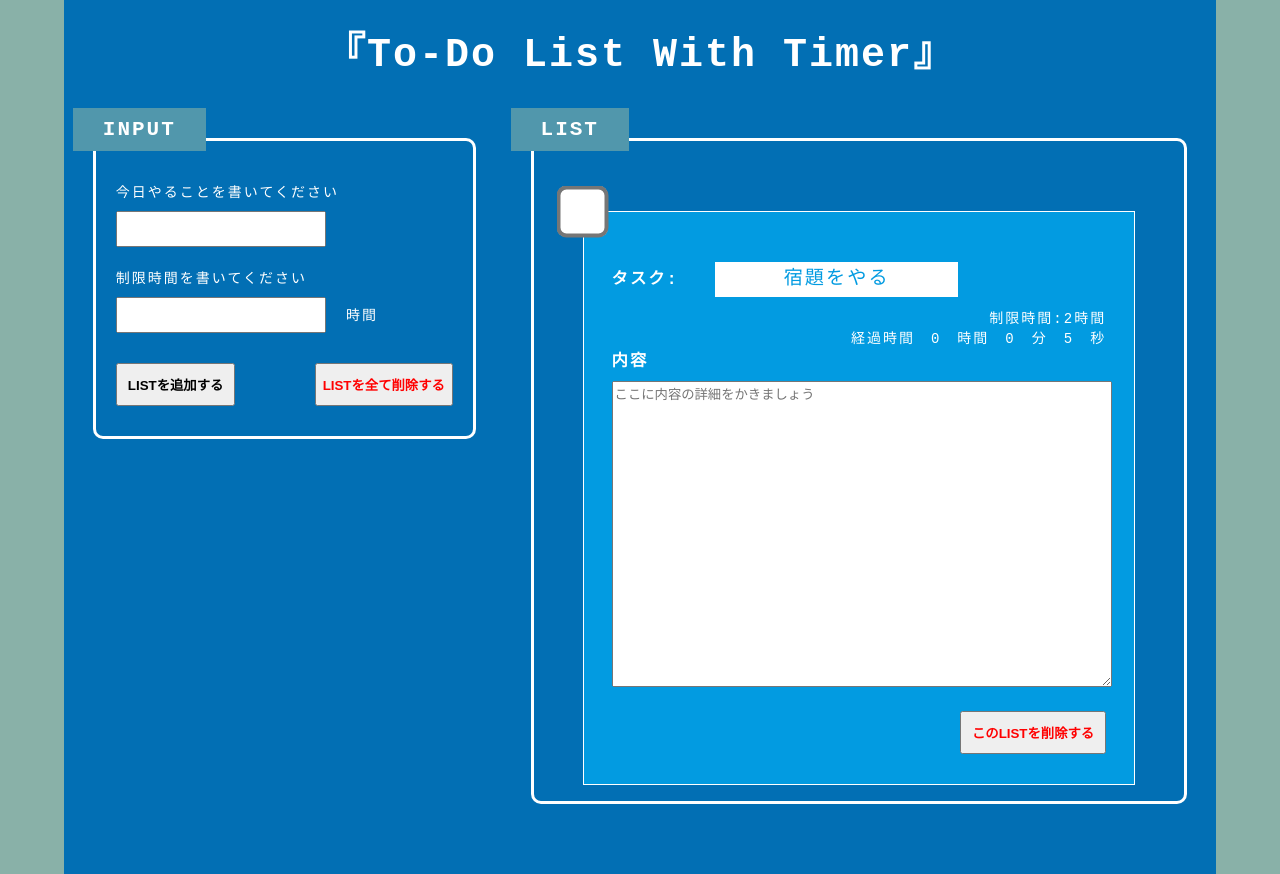
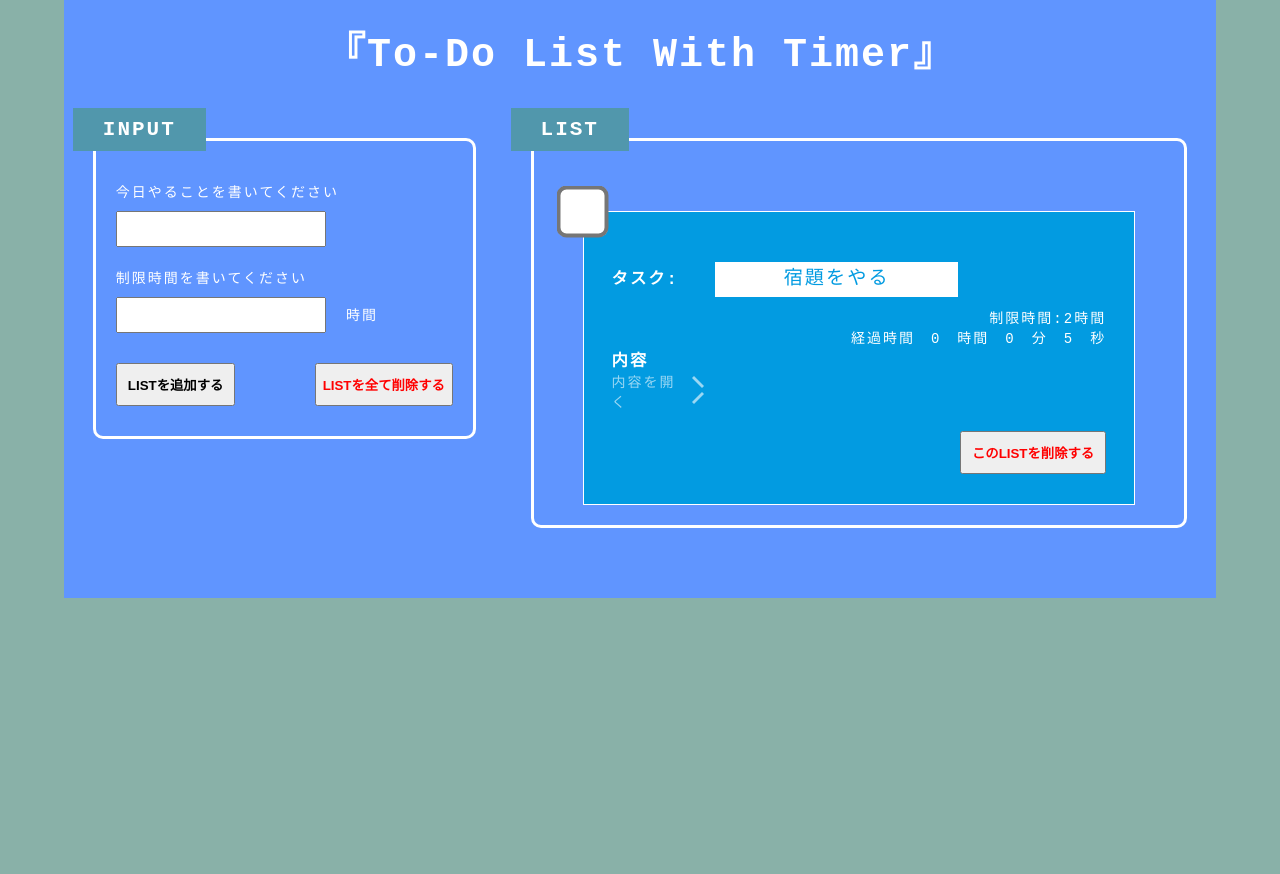
Before and after one commit to masato5579/TodoApp, a React (Create React App) app: page / in a window 1280 px wide. After the commit the page ends 800 px from the top, so only its background shows below. Built offline with nearby package versions, Linux system fonts and the light colour scheme.

Commit message:
colorChange

```diff
--- /dev/null
+++ b/src/Content.js
@@ -0,0 +1,77 @@
+import React, { useState } from 'react'
+
+
+import styled from 'styled-components'
+
+
+const Content = () => {
+
+    const [content, setContent] = useState(false)
+
+    const toggle = () => {
+        setContent(!content)
+    }
+
+
+    return (
+        <>
+            <TEXT>
+                <h3>内容</h3>
+                <OPENANDCLOSE>
+                    <BUTTONS onClick={() => { toggle() }}
+                        style={
+                            { opacity: content ? '1.0' : '0.6' }
+                        }>
+                        <p>内容を開く</p>
+                        <div id="clickopen">
+                            <span id="clickopenLeft"></span>
+                            <span id="clickopenRight"></span>
+                        </div>
+                    </BUTTONS>
+                </OPENANDCLOSE>
+                <textarea placeholder="ここに内容の詳細をかきましょう" style={
+                    { display: content ? 'block' : 'none' }}></textarea>
+            </TEXT>
+        </>
+    )
+}
+
+export default Content
+
+const TEXT = styled.div`
+    textarea{
+        width:100%;
+        margin-top:10px;
+        min-height:300px;
+    }
+`
+
+const OPENANDCLOSE = styled.div`
+    h3{
+        width:70%;
+    }
+`
+const BUTTONS = styled.a`
+        display:flex;
+        width:20%;
+        text-align:left;
+        cursor:pointer;
+        opacity:.6;
+        #clickopen{
+            padding-left:10%;
+            #clickopenLeft{
+                display:inline-block;
+                height:2px;
+                width:10px;
+                background-color:#fff;
+                transform: skew(-45deg,45deg);
+            }
+            #clickopenRight{
+                display:inline-block;
+                height:2px;
+                width:10px;
+                background-color:#fff;
+                transform: skew(45deg,-45deg);
+            }
+        }
+`
--- a/src/Item.js
+++ b/src/Item.js
@@ -1,5 +1,6 @@
 import React from 'react'
 import Timer from './Timer'
+import Content from './Content'
 
 import styled from 'styled-components'
 
@@ -22,10 +23,7 @@ const Item = ({ todo, changeIsDone, deleteTodo }) => {
                     <p>制限時間:<span>{todo.hour}</span>時間</p>
                     <Timer todo={todo} />
                 </TIME>
-                <TEXT>
-                    <h3>内容</h3>
-                    <textarea placeholder="ここに内容の詳細をかきましょう"></textarea>
-                </TEXT>
+                <Content></Content>
                 <BUTTON>
                     <button onClick={() => { deleteTodo(todo.id) }}>このLISTを削除する</button>
                 </BUTTON>
--- a/src/css/style.css
+++ b/src/css/style.css
@@ -22,7 +22,8 @@ h1{
 }
 
 #root{
-    background-color:#026FB4;
+    /* background-color:#026FB4; */
+    background-color: rgb(96 149 255);
     width:90%;
 }
 
```
Also changed, not shown: 1 other file (tests, documents, lock files or other folders).
